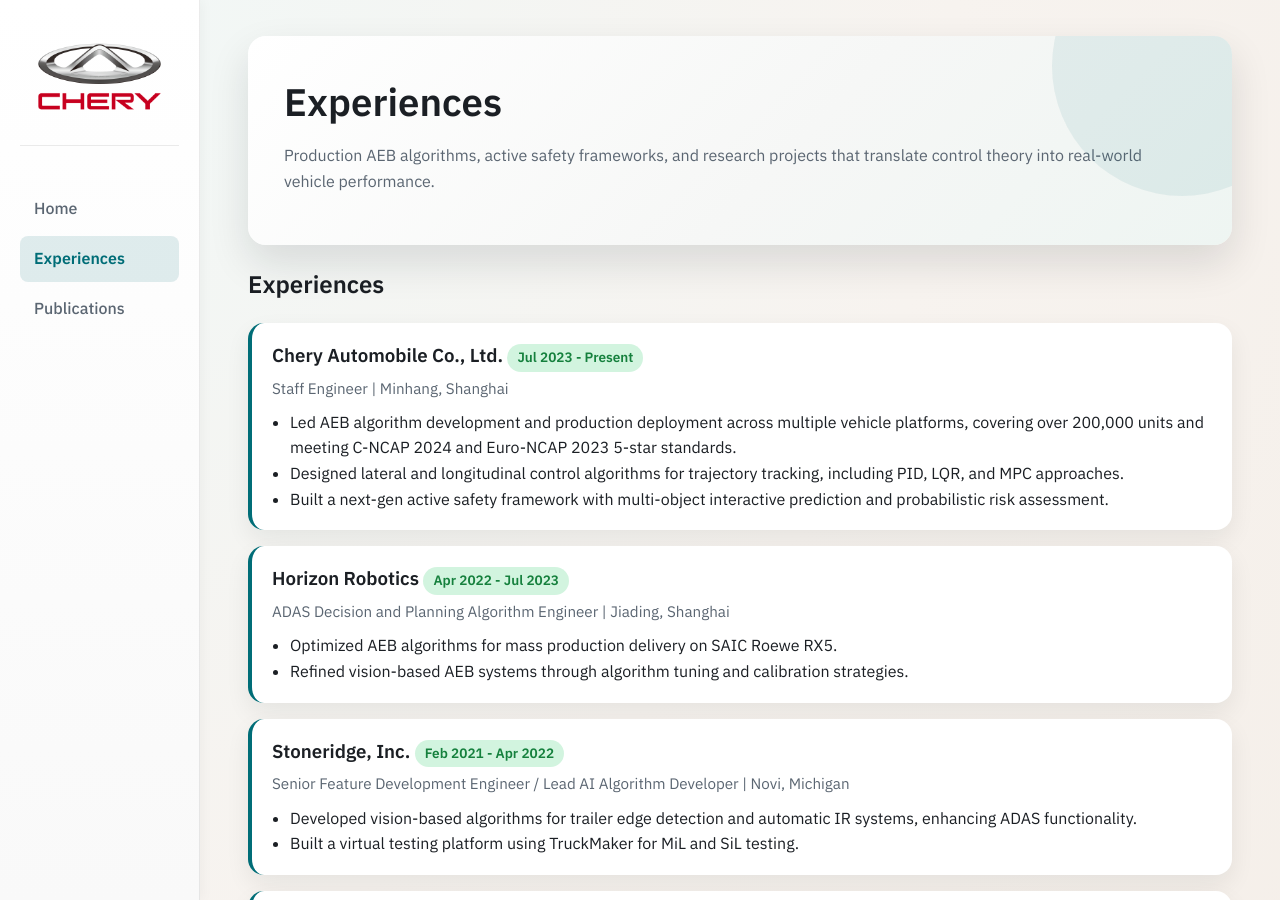
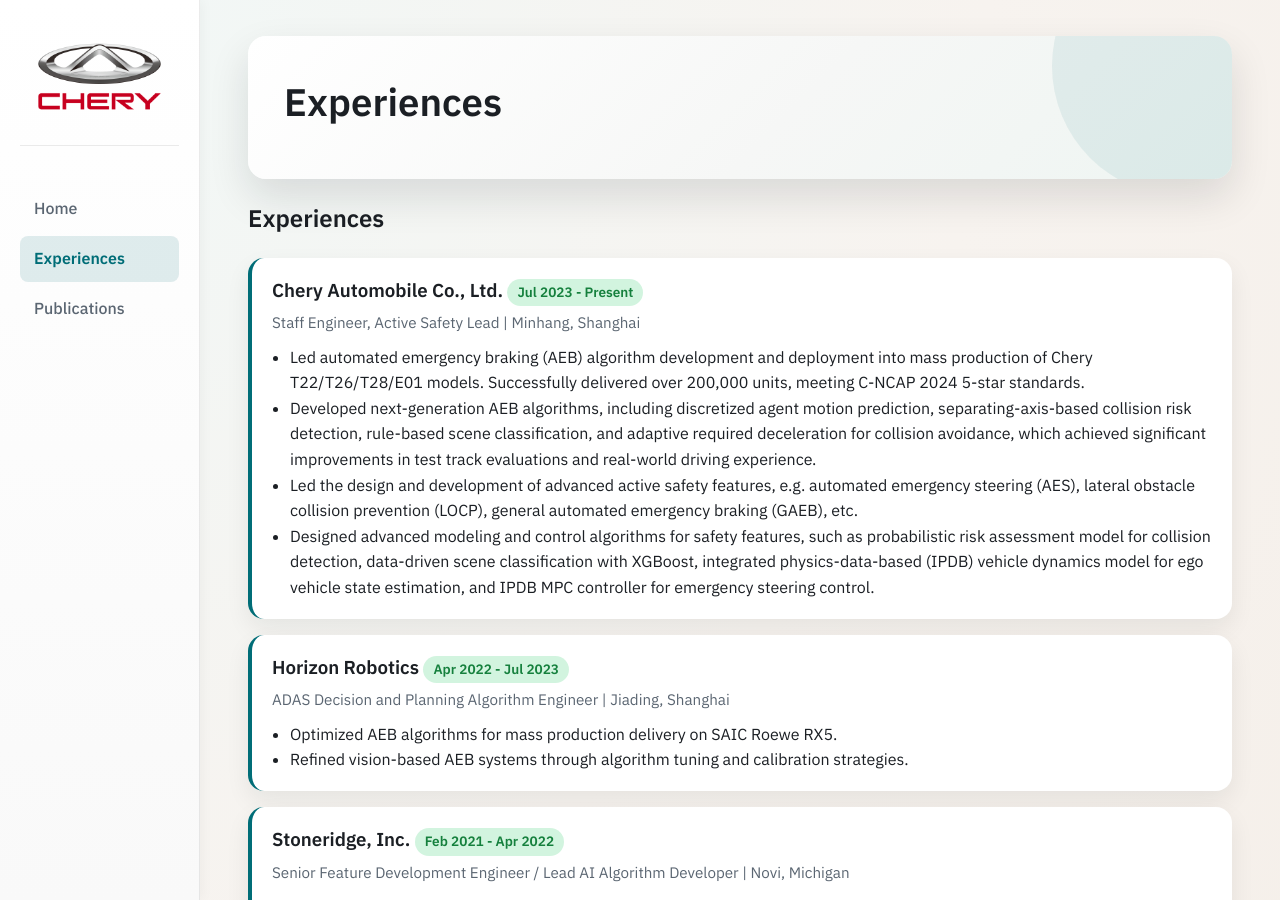
Before and after one commit to menyifan/menyifan.github.io, a Jekyll site: the page built from experience.md, in a window 1280 px wide and 900 px high. Built offline with Jekyll 4.4.1, drawn with Linux system fonts in a browser that asks for light colours.

Commit message:
Update chery experience

```diff
--- a/experience.md
+++ b/experience.md
@@ -7,7 +7,6 @@ description: Professional experiences and research projects for Yifan Men
 <section class="hero">
   <div class="hero-content">
     <h1>Experiences</h1>
-    <p>Production AEB algorithms, active safety frameworks, and research projects that translate control theory into real-world vehicle performance.</p>
   </div>
 </section>
 
@@ -16,11 +15,12 @@ description: Professional experiences and research projects for Yifan Men
 <div class="timeline">
   <div class="timeline-item">
     <h3>Chery Automobile Co., Ltd. <span class="pill">Jul 2023 - Present</span></h3>
-    <div class="meta">Staff Engineer | Minhang, Shanghai</div>
+    <div class="meta">Staff Engineer, Active Safety Lead | Minhang, Shanghai</div>
     <ul class="list">
-      <li>Led AEB algorithm development and production deployment across multiple vehicle platforms, covering over 200,000 units and meeting C-NCAP 2024 and Euro-NCAP 2023 5-star standards.</li>
-      <li>Designed lateral and longitudinal control algorithms for trajectory tracking, including PID, LQR, and MPC approaches.</li>
-      <li>Built a next-gen active safety framework with multi-object interactive prediction and probabilistic risk assessment.</li>
+      <li>Led automated emergency braking (AEB) algorithm development and deployment into mass production of Chery T22/T26/T28/E01 models. Successfully delivered over 200,000 units, meeting C-NCAP 2024 5-star standards.</li>
+      <li>Developed next-generation AEB algorithms, including discretized agent motion prediction, separating-axis-based collision risk detection, rule-based scene classification, and adaptive required deceleration for collision avoidance, which achieved significant improvements in test track evaluations and real-world driving experience.</li>
+      <li>Led the design and development of advanced active safety features, e.g. automated emergency steering (AES), lateral obstacle collision prevention (LOCP), general automated emergency braking (GAEB), etc. </li>
+      <li>Designed advanced modeling and control algorithms for safety features, such as probabilistic risk assessment model for collision detection, data-driven scene classification with XGBoost, integrated physics-data-based (IPDB) vehicle dynamics model for ego vehicle state estimation, and IPDB MPC controller for emergency steering control.</li>
     </ul>
   </div>
   <div class="timeline-item">
```
Also changed, not shown: index.md (+1 -1 lines).
